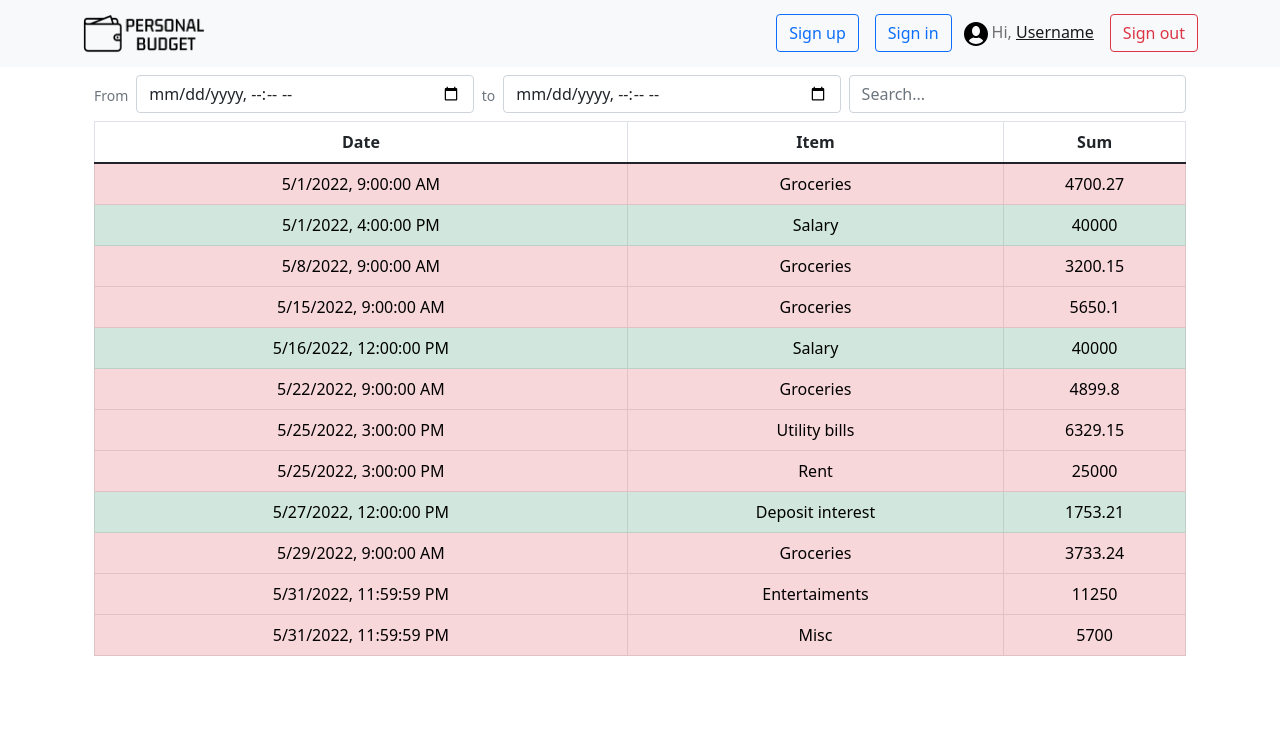
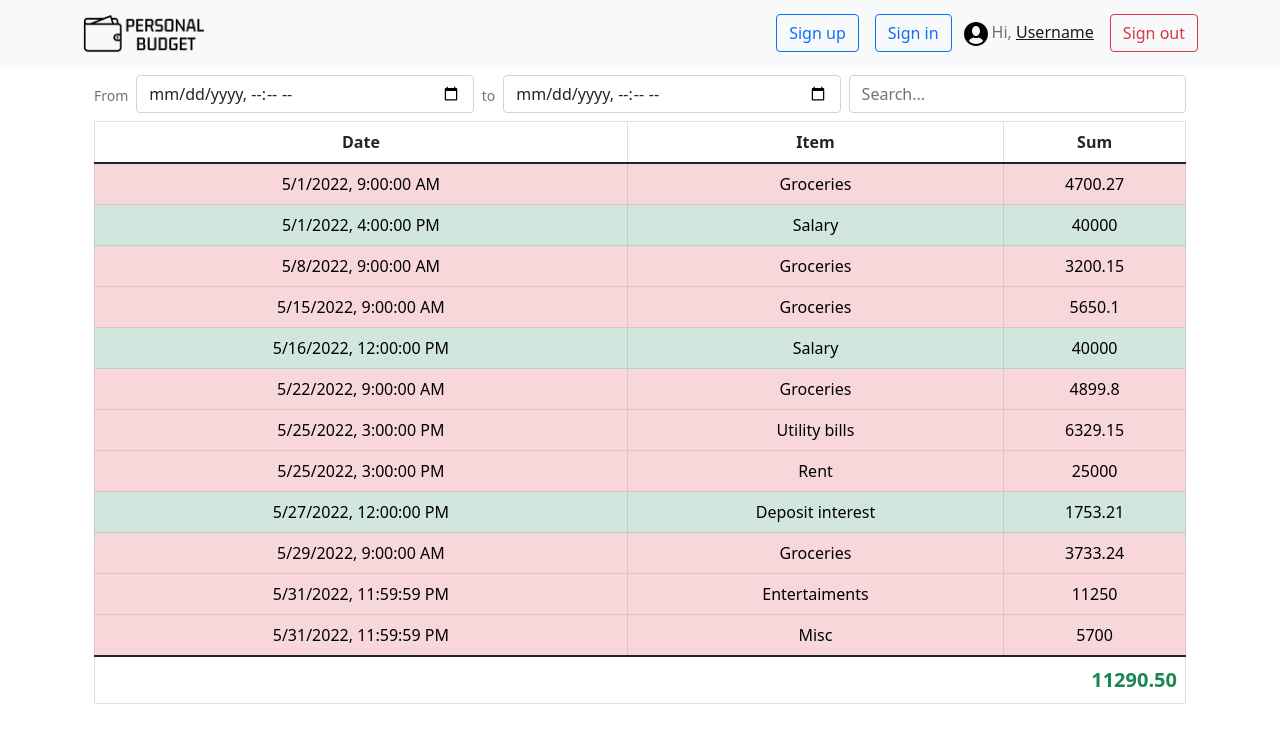
Before and after one commit to exkirilg/PersonalBudget_frontend, a React (Create React App) app: page / in a window 1280 px wide. Shown: the top 742 px of the page. Built offline with nearby package versions, Linux system fonts and the light colour scheme.

Commit message:
modify budget operations table

```diff
--- a/src/Components/BudgetOperationTableRow.tsx
+++ /dev/null
@@ -1,19 +0,0 @@
-import React from "react";
-import { BudgetOperation } from "../Interfaces/BudgetOperation";
-
-interface Props {
-    operation: BudgetOperation
-}
-
-export const BudgetOperationTableRow = ({ operation }: Props) => {
-
-    let bgClass = operation.type === 0 ? "table-success" : "table-danger";
-
-    return (
-        <tr className={bgClass}>
-            <td>{operation.date.toLocaleString()}</td>
-            <td>{operation.item.name}</td>
-            <td>{operation.sum}</td>
-        </tr>
-    );
-}
--- a/src/Components/BudgetOperationsTable.tsx
+++ b/src/Components/BudgetOperationsTable.tsx
@@ -1,3 +1,4 @@
+import { Console } from "console";
 import React from "react";
 
 import Container from "react-bootstrap/Container";
@@ -6,7 +7,6 @@ import Stack from "react-bootstrap/Stack";
 import Table from "react-bootstrap/Table";
 
 import { BudgetOperation } from "../Interfaces/BudgetOperation";
-import { BudgetOperationTableRow } from "./BudgetOperationTableRow";
 
 interface Props {
     data: BudgetOperation[];
@@ -36,10 +36,49 @@ export const BudgetOperationsTable = ({ data }: Props) => (
             </thead>
             <tbody>
                 {data.map((operation) => (
-                    <BudgetOperationTableRow operation={operation} />
+                    budgetOperationsTableRow(operation)
                 ))}
             </tbody>
+            <tfoot>
+                <tr>
+                    <td className="fs-5 fw-bold text-end" colSpan={3}>
+                        {budgetOperationsTableResult(getBudgetOperationsResult(data))}
+                    </td>
+                </tr>
+            </tfoot>
         </Table>
 
     </Container>
 );
+
+const budgetOperationsTableRow = (operation : BudgetOperation) => {
+    let bgClass = operation.type === 0 ? "table-success" : "table-danger";
+    return (
+        <tr className={bgClass}>
+            <td>{operation.date.toLocaleString()}</td>
+            <td>{operation.item.name}</td>
+            <td>{operation.sum}</td>
+        </tr>
+    );
+}
+
+const budgetOperationsTableResult = (result: number) => {
+    let fontClass = result >= 0 ? "text-success" : "text-danger";
+    return (
+        <span className={fontClass}>
+            {result.toFixed(2)}
+        </span>
+    );
+}
+
+function getBudgetOperationsResult(data : BudgetOperation[]) : number {
+    return getBudgetOperationsSum(data, 0) - getBudgetOperationsSum(data, 1);
+}
+
+function getBudgetOperationsSum (data : BudgetOperation[], type : number) : number {
+    let result = data.reduce((a, b) => {
+        a += (b.type === type ? b.sum : 0);
+        return a;
+    }, 0);
+    return result;
+}
```
